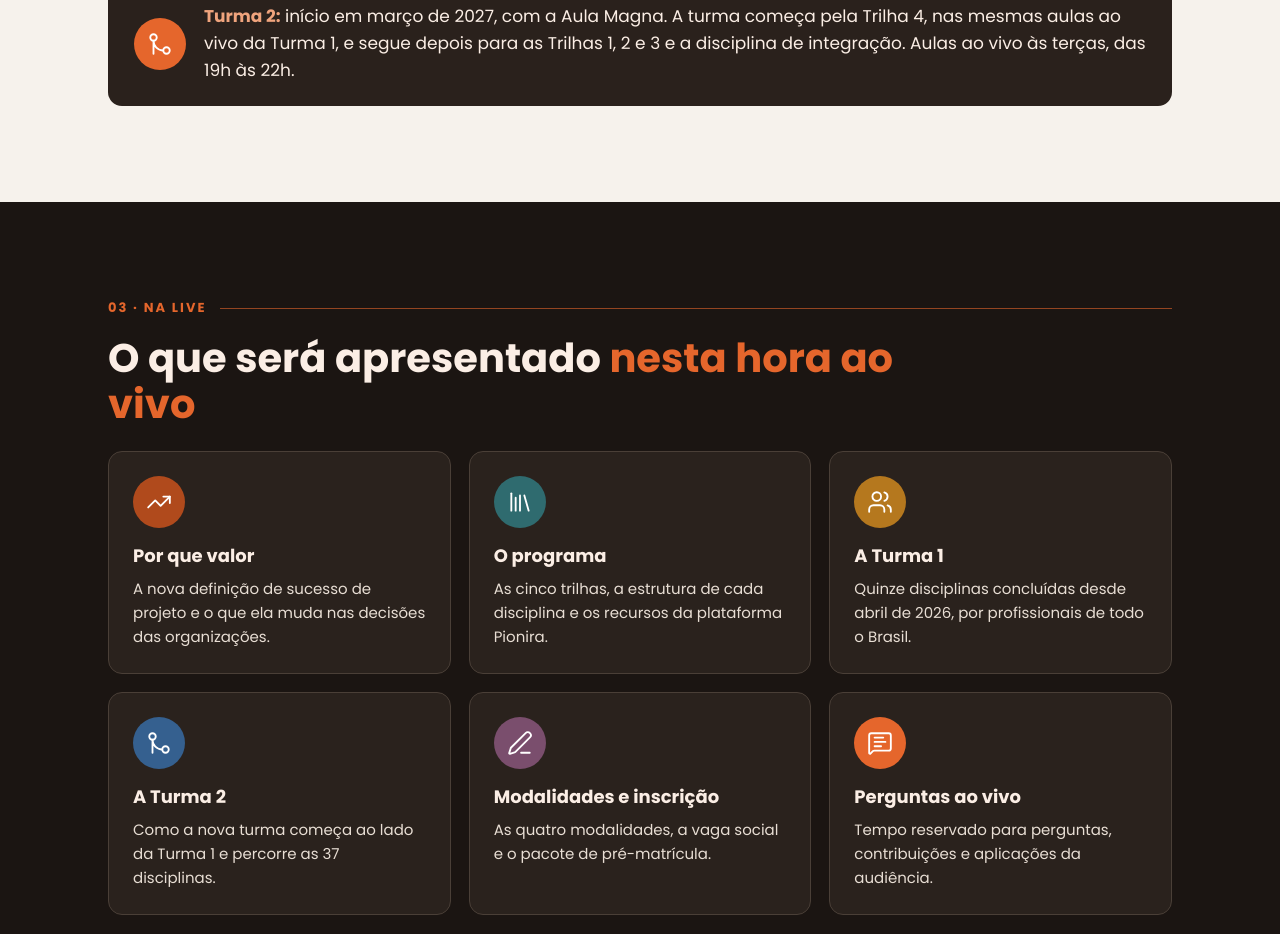
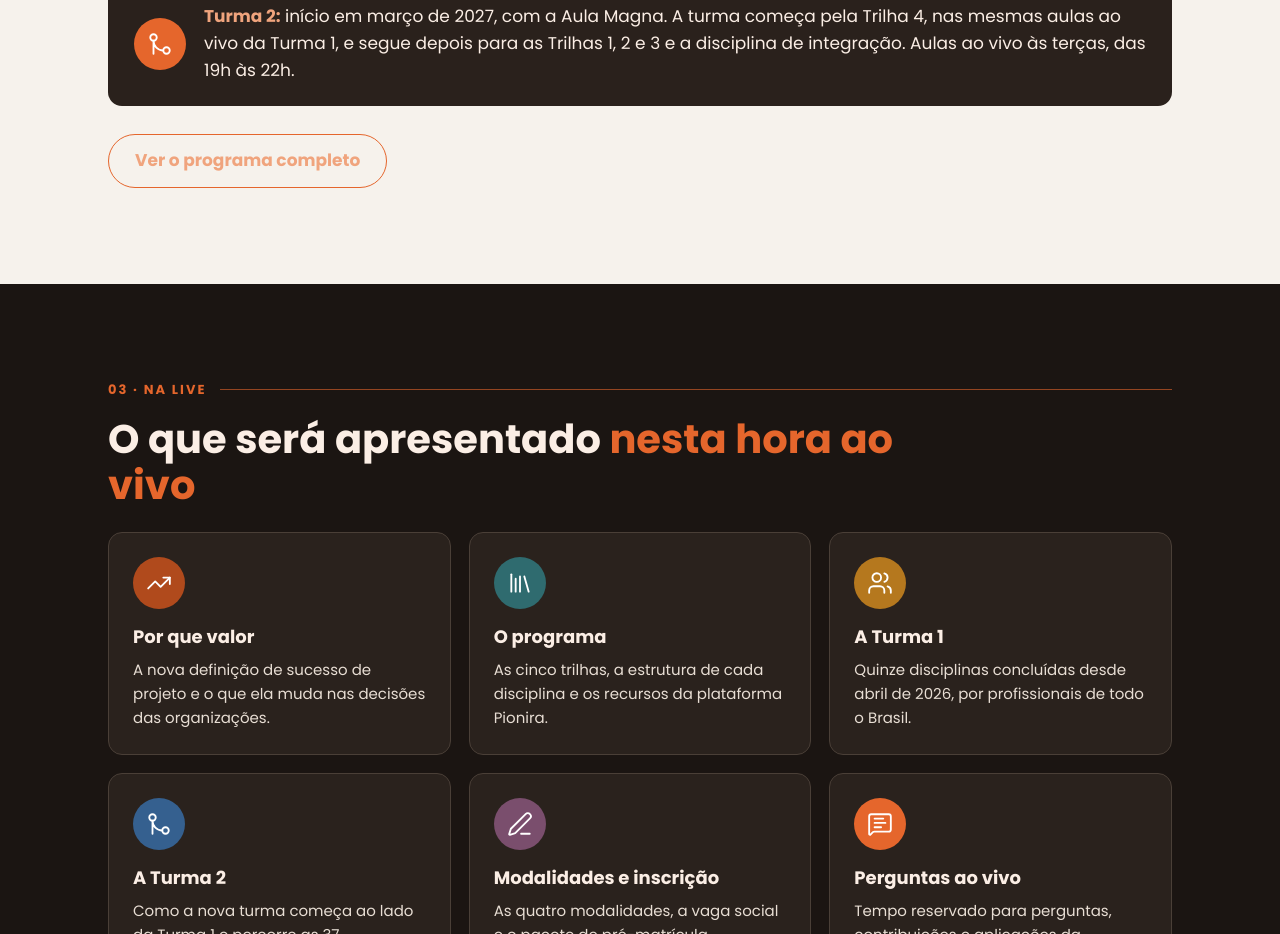
Before and after one commit to ginoterentimjr/live-mba-turma2, a plain HTML site: page index.html in a window 1280 px wide. Shown: the part 2318-3252 px from the top of the page. Drawn offline with Linux system fonts and the light colour scheme.

Commit message:
Botão para o programa completo
Co-Authored-By: Claude Opus 5.5 <noreply@anthropic.com>
Claude-Session: https://claude.ai/code/session_01SQHeq2dcsqVUsgT81MCKjS

```diff
--- a/index.html
+++ b/index.html
@@ -255,6 +255,7 @@ footer a{color:var(--lar);text-decoration:none}
   <circle cx="6" cy="6" r="3" />
   <path d="M6 21V9a9 9 0 0 0 9 9" />
 </svg></div><div><strong style="color:#F0A47D">Turma 2:</strong> início em março de 2027, com a Aula Magna. A turma começa pela Trilha 4, nas mesmas aulas ao vivo da Turma 1, e segue depois para as Trilhas 1, 2 e 3 e a disciplina de integração. Aulas ao vivo às terças, das 19h às 22h.</div></div>
+ <p style="margin-top:28px"><a href="https://mba.ginoterentim.com/" target="_blank" rel="noopener" style="display:inline-block;border:1.5px solid #E5662C;color:#F0A47D;border-radius:30px;padding:12px 26px;font-weight:600;text-decoration:none">Ver o programa completo</a></p>
 </div></section>
 
 <section class="s escura"><div class="w">
```
